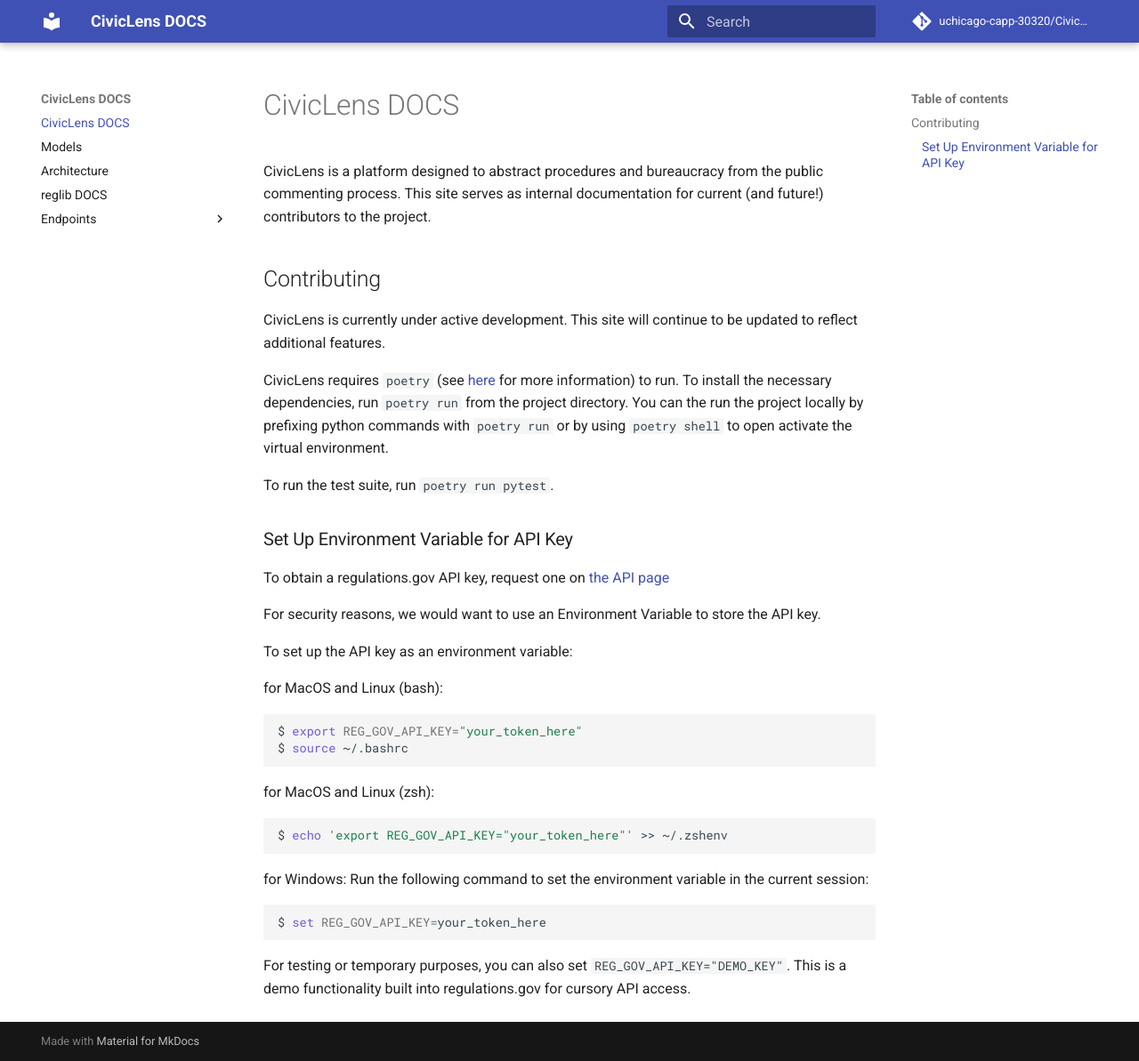
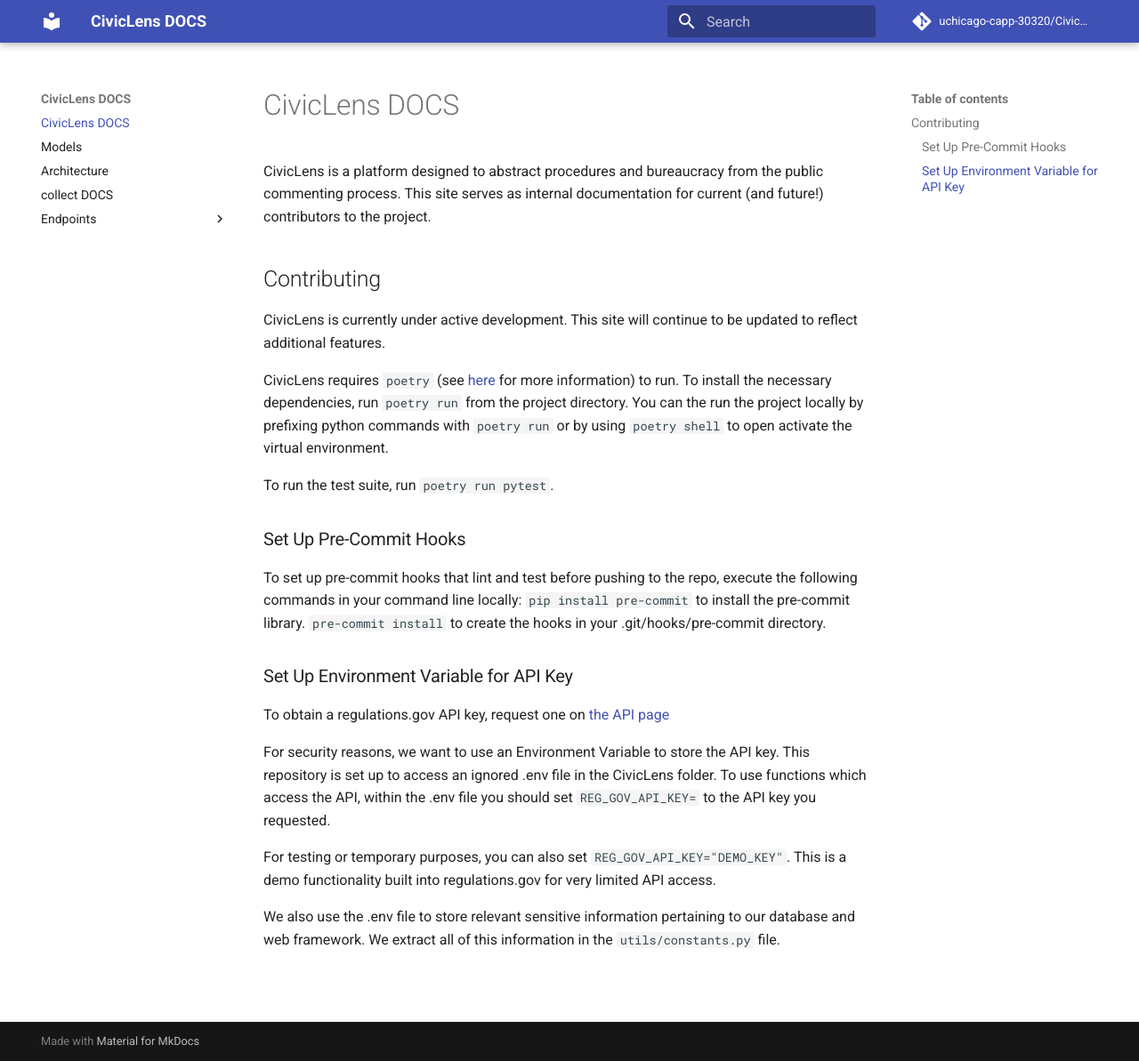
Before and after one commit to uchicago-capp-30320/CivicLens, an MkDocs documentation site: the page built from docs/index.md, in a window 1280 px wide and 1193 px high. Shown: the whole window at 89% size. Built offline with MkDocs 1.6.1 and Material for MkDocs 9.7.7, drawn with Linux system fonts in a browser that asks for light colours; comment, search, counter and statistics services are not loaded.

Commit message:
update docs

````diff
--- a/docs/index.md
+++ b/docs/index.md
@@ -13,28 +13,16 @@
 
 To run the test suite, run `poetry run pytest`.
 
+### Set Up Pre-Commit Hooks
+To set up pre-commit hooks that lint and test before pushing to the repo, execute the following commands in your command line locally:
+`pip install pre-commit` to install the pre-commit library.
+`pre-commit install` to create the hooks in your .git/hooks/pre-commit directory.
+
 ### Set Up Environment Variable for API Key
 To obtain a regulations.gov API key, request one on [the API page](https://open.gsa.gov/api/regulationsgov/#getting-started)
 
-For security reasons, we would want to use an Environment Variable to store the API key.
+For security reasons, we want to use an Environment Variable to store the API key. This repository is set up to access an ignored .env file in the CivicLens folder. To use functions which access the API, within the .env file you should set ```REG_GOV_API_KEY=``` to the API key you requested.
 
-To set up the API key as an environment variable:
+For testing or temporary purposes, you can also set ```REG_GOV_API_KEY="DEMO_KEY"```. This is a demo functionality built into regulations.gov for very limited API access.
 
-for MacOS and Linux (bash):
-```bash
-$ export REG_GOV_API_KEY="your_token_here"
-$ source ~/.bashrc
-```
-
-for MacOS and Linux (zsh):
-```zsh
-$ echo 'export REG_GOV_API_KEY="your_token_here"' >> ~/.zshenv
-```
-
-for Windows:
-Run the following command to set the environment variable in the current session:
-```bash
-$ set REG_GOV_API_KEY=your_token_here
-```
-
-For testing or temporary purposes, you can also set ```REG_GOV_API_KEY="DEMO_KEY"```. This is a demo functionality built into regulations.gov for cursory API access.
+We also use the .env file to store relevant sensitive information pertaining to our database and web framework. We extract all of this information in the ```utils/constants.py``` file.
--- a/mkdocs.yml
+++ b/mkdocs.yml
@@ -44,7 +44,7 @@
   - "index.md"
   - "models.md"
   - "architecture.md"
-  - "reglib.md"
+  - "collect.md"
   - Endpoints:
     - "endpoints/regulations.md"
     - "endpoints/search.md"
````
Also changed, not shown: docs/architecture.md (+1 -1 lines), docs/collect.md (renamed from docs/reglib.md, +11 -16 lines), 3 other files.
